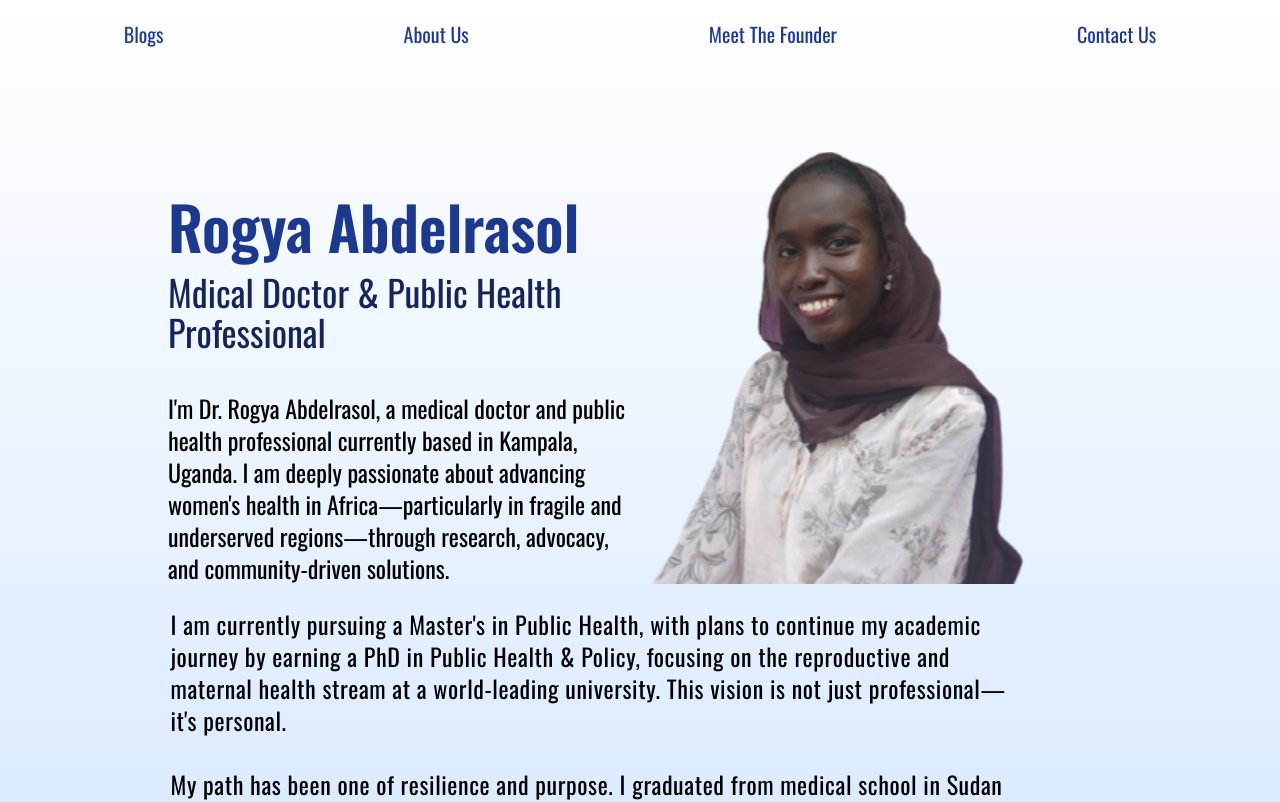
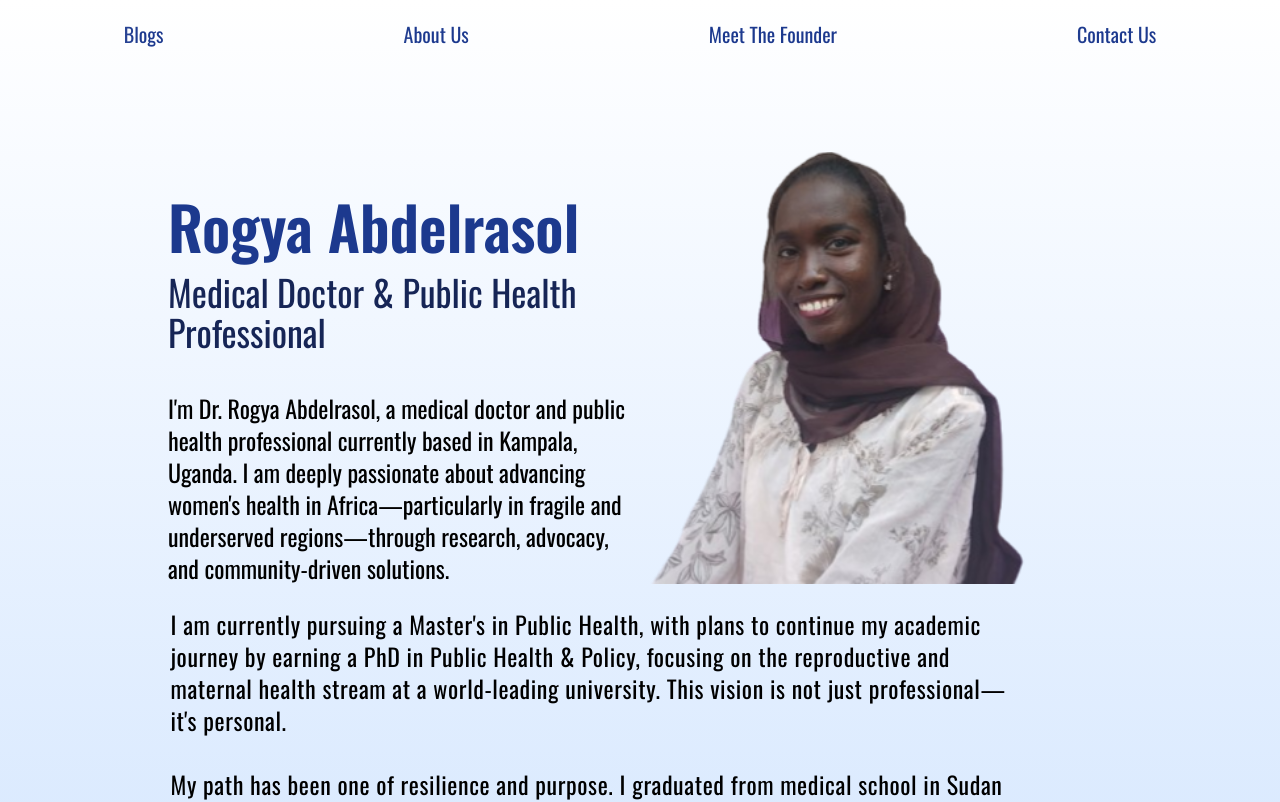
Before and after one commit to A1iHassan/Roqaia-porto, a Next.js app in the folder portfolio/: page /founder in a window 1280 px wide. Shown: the top 802 px of the page. Built offline with nearby package versions, Linux system fonts and the light colour scheme.

Commit message:
type error

```diff
--- a/portfolio/src/app/founder/page.tsx
+++ b/portfolio/src/app/founder/page.tsx
@@ -9,7 +9,7 @@ const Meet = () => {
           Rogya Abdelrasol
         </h1>
         <h2 className="sm:text-4xl text-blue-950 text-start">
-          Mdical Doctor & Public Health Professional
+          Medical Doctor & Public Health Professional
         </h2>
       </span>
       <Image
```
